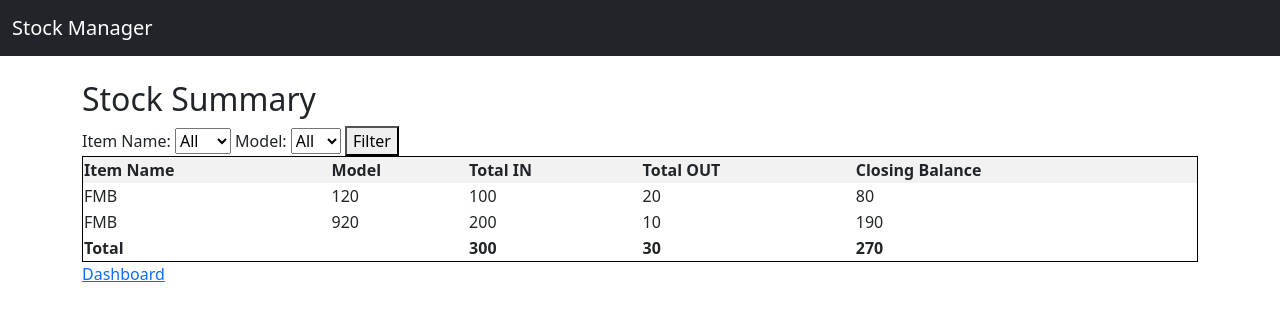
After one commit to shajimidhun6/stock-manager, a Flask app: page /stock_summary in a window 1280 px wide. The commit adds this page. Shown: the top 321 px of the page. Run offline with Flask 3, Linux system fonts and the light colour scheme; a user stored in the database is signed in.

Commit message:
Update stock summary with detailed view and totals

```diff
--- a/app/routes.py
+++ b/app/routes.py
@@ -10,6 +10,11 @@ def load_user(user_id):
 
 
 main = Blueprint('main', __name__)
+
+
+@main.route('/')
+def home():
+    return render_template('home.html')
 
 
 @main.route('/login', methods=['GET', 'POST'])
@@ -35,10 +40,12 @@ def login():
 def dashboard():
     return '''
         <h2>Dashboard</h2>
-        <a href="/stock">stock enter</a> |
+        <a href="/add_stock">stock enter</a> |
         <a href="/upload">Upload Stock Excel</a> |
         <a href="/stock_report">View Stock Report</a> |
-        <a href="/logout">Logout</a><br>
+
+        <a href="/logout">Logout</a> <br>
+
     '''
 
 
@@ -46,7 +53,7 @@ def dashboard():
 @login_required
 def logout():
     logout_user()
-    return redirect(url_for('main.login'))
+    return redirect(url_for('main.home'))
 
 
 import openpyxl
@@ -88,6 +95,7 @@ def upload():
 
     return render_template('upload.html')
 
+
 @main.route('/stock', methods=['GET', 'POST'])
 @login_required
 def stock():
@@ -128,6 +136,8 @@ def stock():
         flash("Stock updated successfully!")
 
     return render_template('stock.html')
+
+
 @main.route('/stock_report', methods=['GET', 'POST'])
 @login_required
 def stock_report():
@@ -150,3 +160,99 @@ def stock_report():
             latest_items[item.item_name] = item
 
     return render_template('stock_report.html', items=latest_items.values(), search=search)
+
+
+from flask import render_template, redirect, url_for, request, flash
+from app.models import StockItem
+from app import db
+from flask_login import login_required
+
+@main.route('/add_stock', methods=['GET', 'POST'])
+@login_required
+def add_stock():
+    if request.method == 'POST':
+        client_name = request.form['client_name']
+        direction = request.form['direction']
+        item_name = request.form['item_name']
+        model = request.form['model']
+        collected_by = request.form['collected_by']
+        quantity = request.form['quantity']
+
+        # Create new stock item
+        new_item = StockItem(
+            client_name=client_name,
+            direction=direction,
+            item_name=item_name,
+            model=model,
+            collected_by=collected_by,
+            quantity=int(quantity)
+        )
+
+        db.session.add(new_item)
+        db.session.commit()
+        flash('New stock item added!', 'success')
+        return redirect(url_for('main.stock_report'))
+
+    return render_template('add_stock.html')
+
+from sqlalchemy import func, case
+
+
+from flask import request, render_template
+from sqlalchemy import func, case
+from app.models import StockItem
+from app import db
+from flask_login import login_required
+
+@main.route('/stock_summary', methods=['GET', 'POST'])
+@login_required
+def stock_summary():
+    selected_item = request.form.get('item_name')
+    selected_model = request.form.get('model')
+
+    # Build base query
+    base_query = db.session.query(
+        StockItem.item_name,
+        StockItem.model,
+        func.sum(case((StockItem.direction == 'IN', StockItem.quantity), else_=0)).label('total_in'),
+        func.sum(case((StockItem.direction == 'OUT', StockItem.quantity), else_=0)).label('total_out'),
+        (func.sum(case((StockItem.direction == 'IN', StockItem.quantity), else_=0)) -
+         func.sum(case((StockItem.direction == 'OUT', StockItem.quantity), else_=0))).label('closing_balance')
+    ).group_by(StockItem.item_name, StockItem.model)
+
+    # Apply filters if selected
+    if selected_item:
+        base_query = base_query.filter(StockItem.item_name == selected_item)
+    if selected_model:
+        base_query = base_query.filter(StockItem.model == selected_model)
+
+    summary_data = base_query.all()
+
+    # Get dropdown values
+    item_names = db.session.query(StockItem.item_name).distinct().all()
+    models = db.session.query(StockItem.model).distinct().all()
+
+    # Compute overall totals
+    total_in = sum(row.total_in or 0 for row in summary_data)
+    total_out = sum(row.total_out or 0 for row in summary_data)
+    closing_balance = total_in - total_out
+
+    detailed_items = []
+    if selected_item and selected_model:
+        detailed_items = StockItem.query.filter_by(
+            item_name=selected_item,
+            model=selected_model
+        ).order_by(StockItem.timestamp.asc()).all()
+
+    return render_template(
+        'stock_summary.html',
+        summary_data=summary_data,
+        item_names=[item[0] for item in item_names],
+        models=[model[0] for model in models],
+        selected_item=selected_item,
+        selected_model=selected_model,
+        total_in=total_in,
+        total_out=total_out,
+        closing_balance=closing_balance,
+        detailed_items=detailed_items  # 🆕
+    )
--- /dev/null
+++ b/app/static/style.css
@@ -0,0 +1,7 @@
+body {
+    background-color: #f8f9fa;
+    font-family: Arial, sans-serif;
+}
+h1 {
+    color: #343a40;
+}
--- /dev/null
+++ b/app/templates/base.html
@@ -0,0 +1,20 @@
+<!DOCTYPE html>
+<html lang="en">
+<head>
+    <meta charset="UTF-8">
+    <title>{% block title %}Stock Manager{% endblock %}</title>
+    <link rel="stylesheet" href="{{ url_for('static', filename='style.css') }}">
+    <link rel="stylesheet" href="https://cdn.jsdelivr.net/npm/bootstrap@5.3.0/dist/css/bootstrap.min.css">
+</head>
+<body>
+    <nav class="navbar navbar-expand-lg navbar-dark bg-dark mb-4">
+        <div class="container-fluid">
+            <a class="navbar-brand" href="/">Stock Manager</a>
+        </div>
+    </nav>
+
+    <div class="container">
+        {% block content %}{% endblock %}
+    </div>
+</body>
+</html>
--- a/app/templates/login.html
+++ b/app/templates/login.html
@@ -1,5 +1,8 @@
 <!DOCTYPE html>
 <html>
+{% extends 'base.html' %}
+{% block title %}login{% endblock %}
+{% block content %}
 <head>
     <title>Login</title>
 </head>
@@ -22,4 +25,5 @@
       {% endif %}
     {% endwith %}
 </body>
+{% endblock %}
 </html>
--- a/app/templates/stock_report.html
+++ b/app/templates/stock_report.html
@@ -10,7 +10,8 @@
         <input type="text" name="search" placeholder="Search item/client/project" value="{{ search or '' }}">
         <button type="submit">Search</button>
     </form>
-
+    <a href="{{ url_for('main.add_stock') }}" class="btn btn-success mb-3">Add New Stock</a>
+    <a href="{{ url_for('main.stock_summary') }}" class="btn btn-info">Stock Summary</a>
     <table border="1" cellpadding="5" cellspacing="0">
         <thead>
             <tr>
--- /dev/null
+++ b/app/templates/stock_summary.html
@@ -0,0 +1,90 @@
+{% extends "base.html" %}
+{% block content %}
+<h2>Stock Summary</h2>
+
+<form method="POST">
+    <label>Item Name:</label>
+    <select name="item_name">
+        <option value="">All</option>
+        {% for name in item_names %}
+            <option value="{{ name }}" {% if name == selected_item %}selected{% endif %}>{{ name }}</option>
+        {% endfor %}
+    </select>
+
+    <label>Model:</label>
+    <select name="model">
+        <option value="">All</option>
+        {% for model in models %}
+            <option value="{{ model }}" {% if model == selected_model %}selected{% endif %}>{{ model }}</option>
+        {% endfor %}
+    </select>
+
+    <button type="submit">Filter</button>
+</form>
+
+{% if summary_data %}
+  <table style="border: 1px solid black; border-collapse: collapse; width: 100%;">
+    <thead>
+      <tr style="background-color: #f2f2f2;">
+        <th>Item Name</th>
+        <th>Model</th>
+        <th>Total IN</th>
+        <th>Total OUT</th>
+        <th>Closing Balance</th>
+      </tr>
+    </thead>
+    <tbody>
+      {% for row in summary_data %}
+      <tr>
+        <td>{{ row.item_name }}</td>
+        <td>{{ row.model }}</td>
+        <td>{{ row.total_in }}</td>
+        <td>{{ row.total_out }}</td>
+        <td>{{ row.closing_balance }}</td>
+      </tr>
+      {% endfor %}
+    </tbody>
+    <tfoot>
+      <tr style="font-weight: bold;">
+        <td colspan="2">Total</td>
+        <td>{{ total_in }}</td>
+        <td>{{ total_out }}</td>
+        <td>{{ closing_balance }}</td>
+      </tr>
+    </tfoot>
+  </table>
+{% if detailed_items %}
+<h3>Transaction History for {{ selected_item }} - {{ selected_model }}</h3>
+<table style="border: 1px solid black; border-collapse: collapse; width: 100%;">
+    <thead>
+        <tr>
+            <th>Date</th>
+            <th>Direction</th>
+            <th>Quantity</th>
+            <th>Client</th>
+            <th>Project</th>
+            <th>Company</th>
+            <th>Collected By</th>
+        </tr>
+    </thead>
+    <tbody>
+        {% for item in detailed_items %}
+        <tr>
+            <td>{{ item.timestamp.strftime('%Y-%m-%d %H:%M') }}</td>
+            <td>{{ item.direction }}</td>
+            <td>{{ item.quantity }}</td>
+            <td>{{ item.client_name }}</td>
+            <td>{{ item.project_name }}</td>
+            <td>{{ item.company_name }}</td>
+            <td>{{ item.collected_by }}</td>
+        </tr>
+        {% endfor %}
+        </tbody>
+</table>
+{% endif %}
+
+{% else %}
+  <p>No data available.</p>
+{% endif %}
+<a href="/dashboard">Dashboard</a>
+{% endblock %}
--- /dev/null
+++ b/instance/config.py
@@ -0,0 +1,3 @@
+SECRET_KEY = 'your-secret-key'
+SQLALCHEMY_DATABASE_URI = 'sqlite:///stock.db'
+SQLALCHEMY_TRACK_MODIFICATIONS = False
```
Also changed, not shown: app/__init__.py (+5 -6 lines), app/models.py (+8 -8 lines), app/templates/add_stock.html (added, +37 -0 lines), app/templates/home.html (added, +8 -0 lines), create_db.py (added, +7 -0 lines), instance/database.db (added), instance/stock.db (added), 1 other file.
